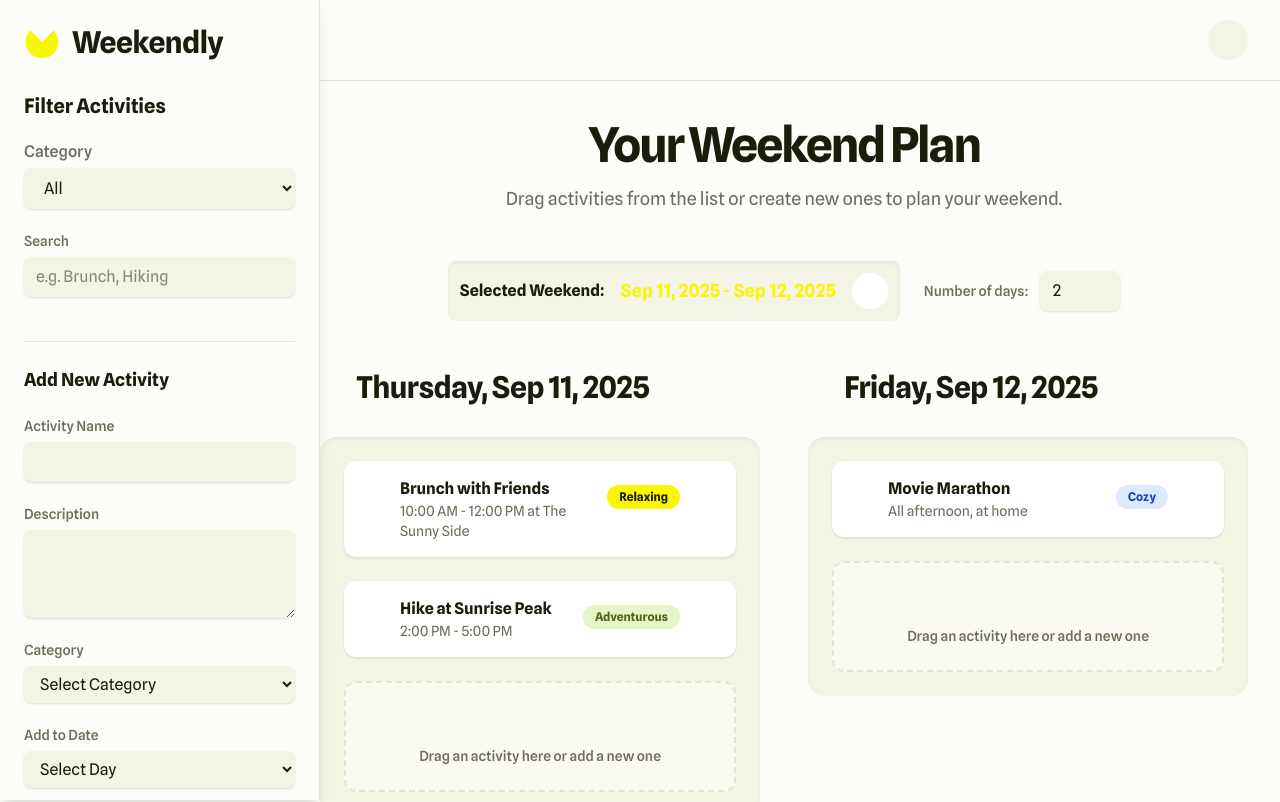
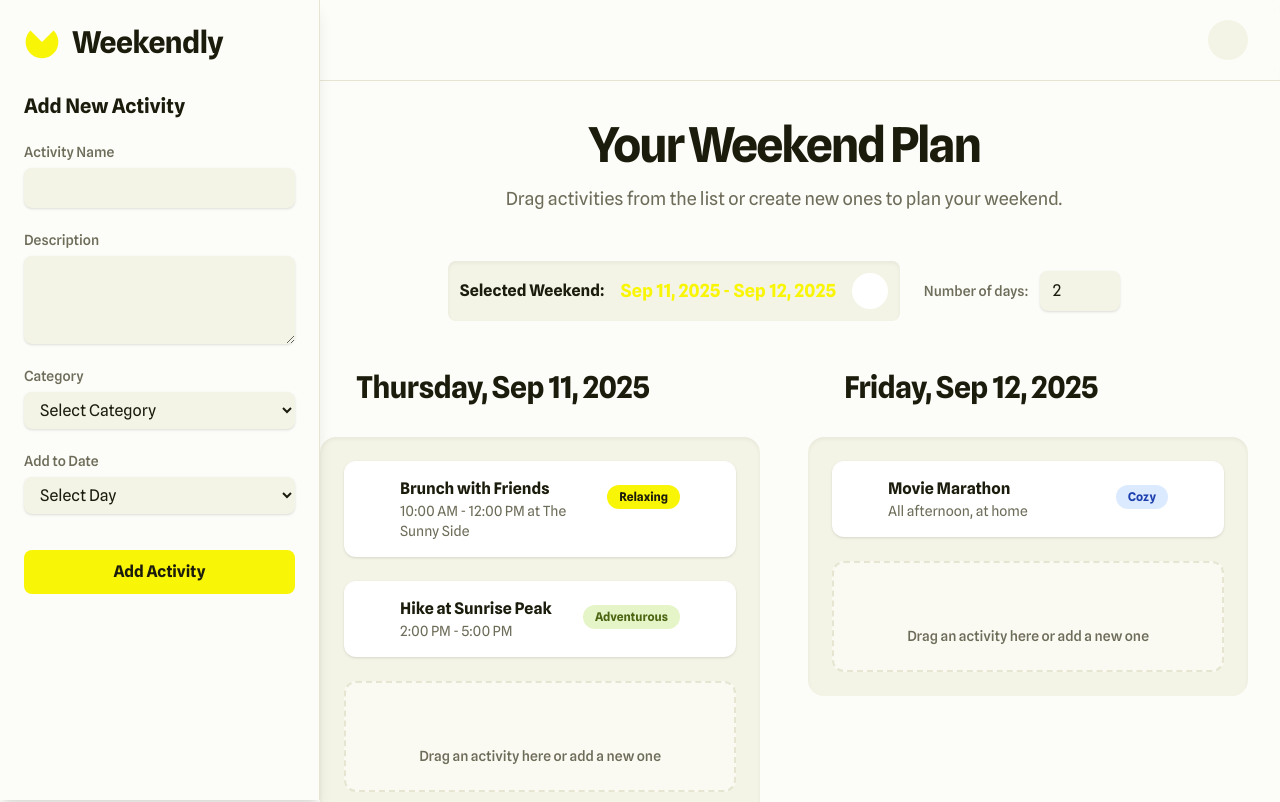
Before and after one commit to DEDfreak/Uday, a React (Vite) app: page / in a window 1280 px wide. Shown: the top 802 px of the page. Built offline with nearby package versions, Linux system fonts and the light colour scheme.

Commit message:
Removed the filter activities section from sidebar

```diff
--- a/src/App.jsx
+++ b/src/App.jsx
@@ -112,10 +112,6 @@ function App() {
   const [weekendPlan, setWeekendPlan] = useState(initialWeekendPlan)
   const [sidebarOpen, setSidebarOpen] = useState(false)
   const [shareModalOpen, setShareModalOpen] = useState(false)
-  const [filters, setFilters] = useState({
-    category: 'All',
-    search: ''
-  })
   const [newActivity, setNewActivity] = useState({
     name: '',
     description: '',
@@ -207,20 +203,12 @@ function App() {
     setAiGeneratedActivities(newActivities)
   }
 
-  const filteredActivities = activities.filter(activity => {
-    const matchesCategory = filters.category === 'All' || activity.category === filters.category
-    const matchesSearch = activity.title.toLowerCase().includes(filters.search.toLowerCase()) ||
-                         activity.description.toLowerCase().includes(filters.search.toLowerCase())
-    return matchesCategory && matchesSearch
-  })
 
   return (
     <div className="relative flex min-h-screen w-full overflow-x-hidden">
       <Sidebar
         isOpen={sidebarOpen}
         onClose={() => setSidebarOpen(false)}
-        filters={filters}
-        onFiltersChange={setFilters}
         newActivity={newActivity}
         onNewActivityChange={setNewActivity}
         onAddActivity={addNewActivity}
@@ -255,11 +243,11 @@ function App() {
                 onFocusActivityName={() => setFocusActivityName(true)}
               />
 
-              <ActivityBrowser
-                activities={filteredActivities}
-                aiActivities={aiGeneratedActivities}
-                onAiActivitiesGenerated={handleAiActivitiesGenerated}
-              />
+            <ActivityBrowser
+              activities={activities}
+              aiActivities={aiGeneratedActivities}
+              onAiActivitiesGenerated={handleAiActivitiesGenerated}
+            />
             </div>
           </main>
         </div>
--- a/src/components/Sidebar.jsx
+++ b/src/components/Sidebar.jsx
@@ -3,7 +3,7 @@ import { useState, useEffect, useRef } from 'react'
 
 const categories = ['All', 'Relaxing', 'Adventurous', 'Cozy', 'Social', 'Creative']
 
-function Sidebar({ isOpen, onClose, filters, onFiltersChange, newActivity, onNewActivityChange, onAddActivity, weekendDays, selectedDate, focusActivityName, onFocusActivityName }) {
+function Sidebar({ isOpen, onClose, newActivity, onNewActivityChange, onAddActivity, weekendDays, selectedDate, focusActivityName, onFocusActivityName }) {
   const activityNameRef = useRef(null)
 
   useEffect(() => {
@@ -46,37 +46,7 @@ function Sidebar({ isOpen, onClose, filters, onFiltersChange, newActivity, onNew
         </div>
 
         <form className="flex flex-col space-y-3 sm:space-y-4 md:space-y-5" onSubmit={(e) => e.preventDefault()}>
-          <h3 className="text-base sm:text-lg md:text-xl font-bold text-[var(--text-primary)]">Filter Activities</h3>
-
-          <div>
-            <label className="text-xs sm:text-sm md:text-base font-medium text-[var(--text-secondary)]" htmlFor="category">Category</label>
-            <select
-              className="mt-1 block w-full rounded-lg border-[var(--border-color)] bg-[var(--bg-secondary)] py-1.5 sm:py-2 md:py-2.5 px-2 sm:px-3 md:px-4 text-xs sm:text-sm md:text-base text-[var(--text-primary)] shadow-sm focus:border-[var(--primary-color)] focus:ring focus:ring-[var(--primary-color)] focus:ring-opacity-50"
-              id="category"
-              value={filters.category}
-              onChange={(e) => onFiltersChange({ ...filters, category: e.target.value })}
-            >
-              {categories.map(category => (
-                <option key={category} value={category}>{category}</option>
-              ))}
-            </select>
-          </div>
-
-          <div>
-            <label className="text-sm font-medium text-[var(--text-secondary)]" htmlFor="search">Search</label>
-            <input
-              className="mt-1 block w-full rounded-lg border-[var(--border-color)] bg-[var(--bg-secondary)] py-2 px-3 text-[var(--text-primary)] shadow-sm focus:border-[var(--primary-color)] focus:ring focus:ring-[var(--primary-color)] focus:ring-opacity-50"
-              id="search"
-              placeholder="e.g. Brunch, Hiking"
-              type="text"
-              value={filters.search}
-              onChange={(e) => onFiltersChange({ ...filters, search: e.target.value })}
-            />
-          </div>
-
-          <hr className="border-t border-[var(--border-color)] my-6"/>
-
-          <h3 className="text-lg font-bold text-[var(--text-primary)]">Add New Activity</h3>
+          <h3 className="text-base sm:text-lg md:text-xl font-bold text-[var(--text-primary)]">Add New Activity</h3>
 
           <div>
             <label className="text-sm font-medium text-[var(--text-secondary)]" htmlFor="activityName">Activity Name</label>
```
